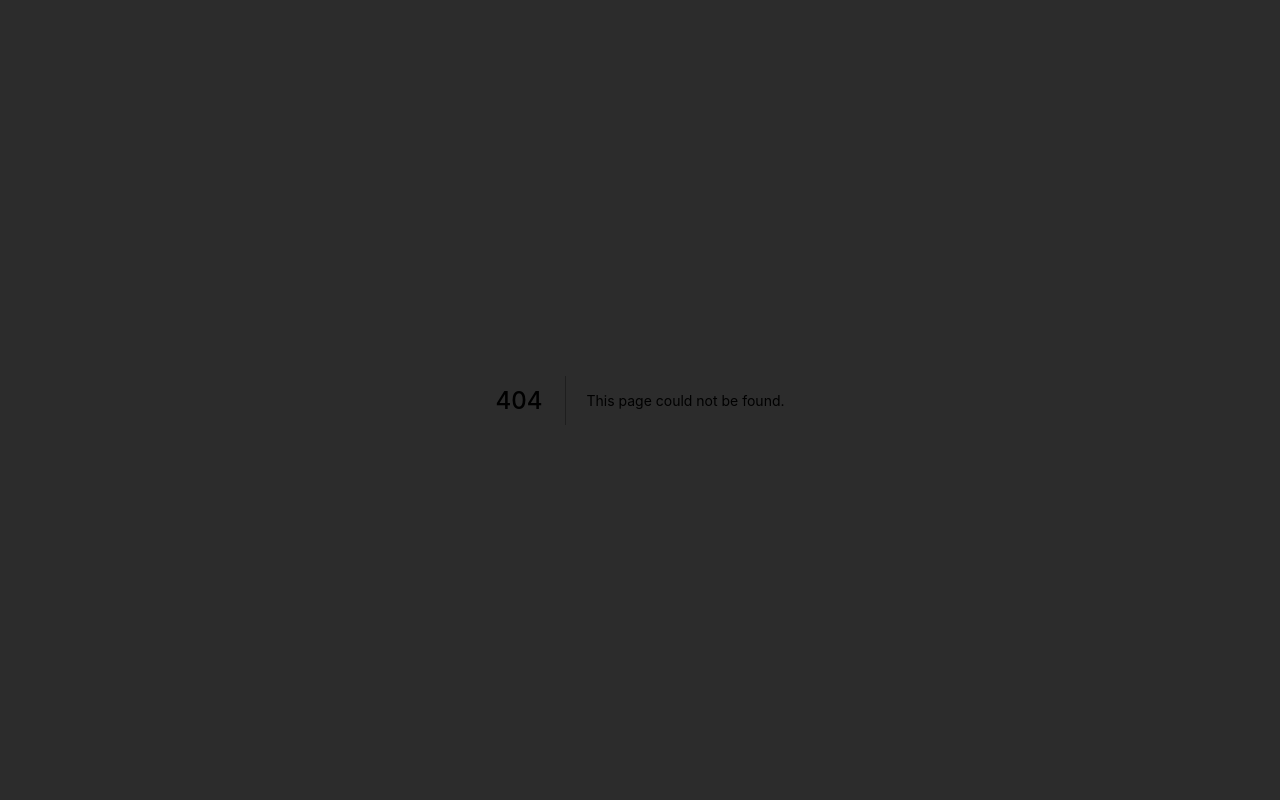
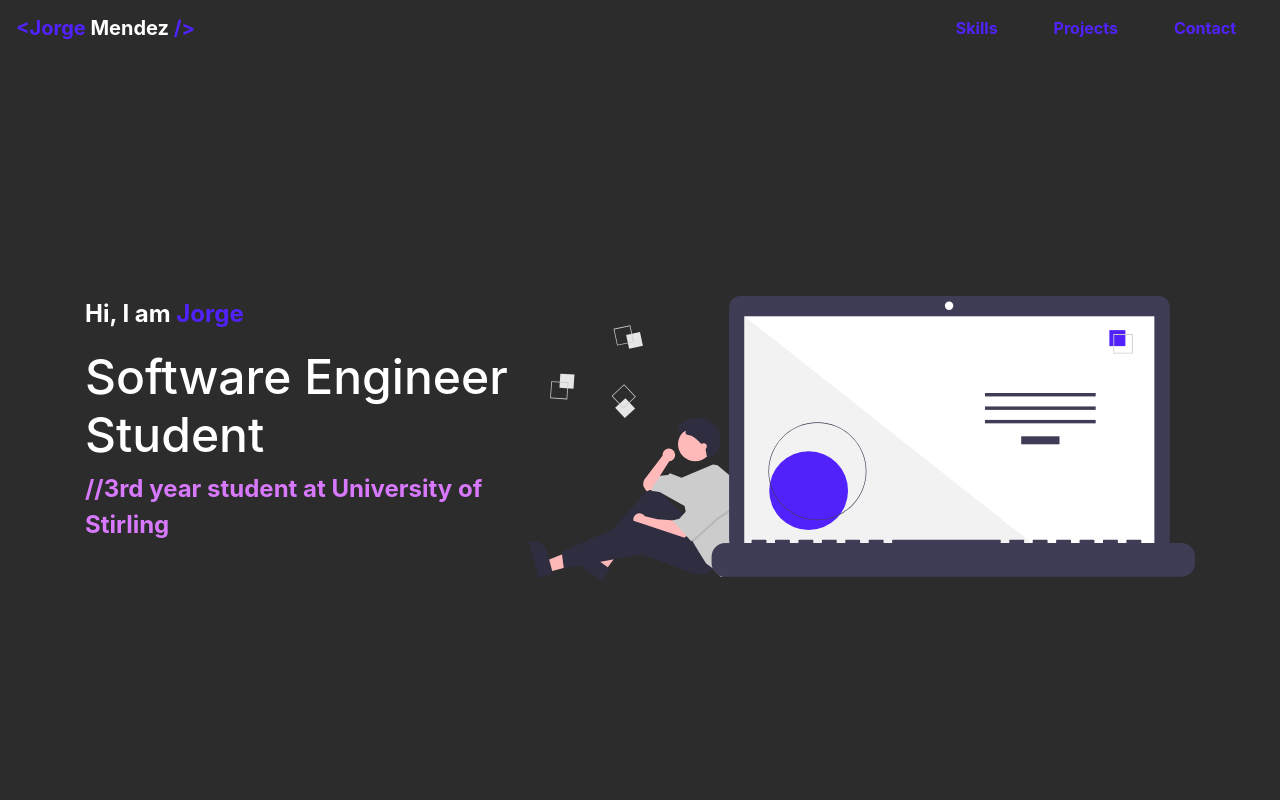
Before and after one commit to Jorgelmh/portfolio, a Next.js app: page /portfolio/ in a window 1280 px wide. Before the commit this address had no page. Shown: the top 800 px of the page. Built offline with nearby package versions, Linux system fonts and the light colour scheme.

Commit message:
Adding preffix

```diff
--- a/next.config.js
+++ b/next.config.js
@@ -1,2 +1,5 @@
 const withImages = require('next-images')
-module.exports = withImages()
+module.exports = withImages({
+    basePath: '/portfolio',
+    assetPrefix: '/portfolio'
+})
--- a/pages/components/Header.js
+++ b/pages/components/Header.js
@@ -1,14 +1,13 @@
 import React from 'react'
 import {Navbar, Nav} from 'react-bootstrap'
 import Styles from '../../styles/Home.module.css'
-import Logo from '../images/coding-image.svg'
 
 /**
  *  ========================
  *          HEADER
  *  ========================
  */
-
+const prefix = '/portfolio'
 const Header = () => (
     <header className={Styles.site_header}>
         <Navbar className={Styles.site_nav + ' wide-container' + ' navbar-dark'} expand="md">
@@ -33,7 +32,7 @@ const Header = () => (
                 </div>
             </div>
             <div className={Styles.site_logo}>
-                <img src={Logo} />
+                <img src={prefix + '/images/coding-image.svg'} />
             </div>
         </div>
     </ header>
--- a/pages/components/SingleProject.js
+++ b/pages/components/SingleProject.js
@@ -6,13 +6,14 @@ import { useState } from 'react'
 const SingleProject = ({Data}) => {
 
     const [isPlaying, setPlaying] = useState(false)
+    const prefix = '/portfolio'
 
     if(Data){
         return(
             <li className="glide__slide">
                 <div className={Styles.single_project}  onMouseOver={() => setPlaying(true)} onMouseLeave={() => setPlaying(false)}>
                     <div className={Styles.project_content}>
-                        <ReactPlayer playbackRate={Data.speed} className={Styles.project_video} url={Data.video} playing={isPlaying} loop={true} volume={0}/>
+                        <ReactPlayer playbackRate={Data.speed} className={Styles.project_video} url={prefix + Data.video} playing={isPlaying} loop={true} volume={0}/>
                         <div className={Styles.project_info}>
                             <a href={Data.link} target="_blank" className={Styles.live_version}>{Data.name}</a>
                             <p>{Data.description}</p>
```
Also changed, not shown: .travis.yml (deleted), public/images/coding-image.svg (renamed from pages/images/coding-image.svg).
